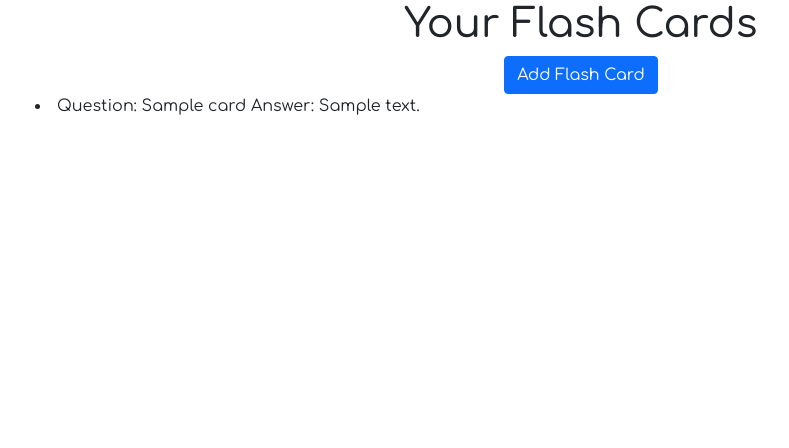
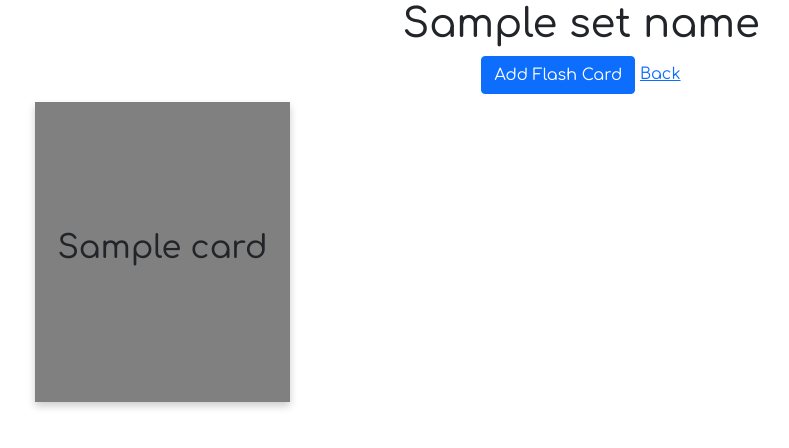
Before and after one commit to manish295/FlaskCards, a Flask app: template templates/flashcards.html in a window 1280 px wide. Shown: the top 448 px of the page, without its empty margins (59-848 px from the left). Run offline with Flask 2, Linux system fonts and the light colour scheme; the template is opened without the code that fills it: most values are stand-ins (such as "Sample title", 1, 10 or a date in 2020); some libraries are stand-ins or nearby versions.

Commit message:
Made flashcards, added "remove set" fuctionality

```diff
--- a/main.py
+++ b/main.py
@@ -36,12 +36,18 @@ def logout():
     session.pop("user_id", None)
     return redirect(url_for("login"))
 
-@app.route("/set/<set_id>")
-def flash_cards(set_id):
+@app.route("/set/<set_id>/<set_name>")
+def flash_cards(set_id, set_name):
+    user_id = session["user_id"]
+    set_list = []
     db = Database()
+    for id in db.get_sets(user_id):
+        set_list.append(id[0])
+    if int(set_id) not in set_list:
+        return redirect(url_for("home"))
     cards = db.get_cards(set_id)
     db.close()
-    return render_template("flashcards.html", cards=cards)
+    return render_template("flashcards.html", cards=cards, set_name=set_name)
 
 
 @app.route("/add-set", methods=["POST", "GET"])
@@ -63,13 +69,24 @@ def add_card():
     data = request.get_json()
     question  = data["question"]
     answer = data["answer"]
-    set_id = int(data["path"][5:])
+    set_id = data["path"][5:]
+    set_id = int(set_id[:set_id.index("/")])
     print(set_id)
     db = Database()
     db.add_card(set_id, question, answer)
     db.close()
     return json.dumps({"question": question, "answer": answer})
 
+@app.route("/delete-set", methods=["POST", "GET"])
+def delete_set():
+    print("Incoming...")
+    print(request.get_json())
+    data = request.get_json()
+    set_id = data["set_id"]
+    db = Database()
+    db.delete_set(int(set_id))
+    db.close()
+    return json.dumps("success")
 
 if __name__ == "__main__":
     app.run(debug=True, host="0.0.0.0")
--- /dev/null
+++ b/static/card.css
@@ -0,0 +1,45 @@
+.flip-card {
+    background-color: transparent;
+    width: 300px;
+    height: 300px;
+    perspective: 1000px;
+  }
+
+  .flip-card-inner {
+    position: relative;
+    width: 100%;
+    height: 100%;
+    text-align: center;
+    transition: transform 0.6s;
+    transform-style: preserve-3d;
+    box-shadow: 0 4px 8px 0 rgba(0,0,0,0.2);
+  }
+
+  .flip-card.is-flipped .flip-card-inner {
+    transform: rotateY(180deg);
+  }
+
+  .flip-card-front, .flip-card-back {
+    position: absolute;
+    width: 100%;
+    height: 100%;
+    -webkit-backface-visibility: hidden;
+    backface-visibility: hidden;
+  }
+
+  .flip-card-front {
+    background-color: #808080;
+    display: flex;
+    align-items: center;
+    justify-content: center;
+
+  }
+
+  .flip-card-back {
+    background-color: #2980b9;
+    color: white;
+    transform: rotateY(180deg);
+    display: flex;
+    align-items: center;
+    justify-content: center;
+  }
--- a/static/flash.js
+++ b/static/flash.js
@@ -6,6 +6,8 @@ $(document).ready(function() {
 
     $('#closeModal').click(function() {
         console.log("modal off");
+        $('#questionField').val('');
+        $('#answerField').val('');
         $('#exampleModal').modal('hide');
     });
 
@@ -18,14 +20,30 @@ $(document).ready(function() {
             alert("Please fill out the fields!");
             return;
         }
+        $('#questionField').val('');
+        $('#answerField').val('');
         postData({"question": question, "answer": answer, "path": path}, function(result) {
             console.log(result);
             var html = `
-                <li>Question: `+ result.question +` Answer: `+ result.answer +`</li>
-            `
-            $('#flashcards').append(html);
+            <div class="col-8 col-lg-4 col-xl-3 d-flex align-self-stretch">
+                <div class="flip-card mt-2">
+                <div class="flip-card-inner">
+                    <div class="flip-card-front">
+                    <h2>`+ question +`</h2>
+                    </div>
+                    <div class="flip-card-back">
+                    <h2>`+ answer + `</h2>
+                    </div>
+                </div>
+                </div>
+            </div>`
+            document.getElementById('cards').insertAdjacentHTML('beforeend', html);
         })
         $('#exampleModal').modal('hide');
+    });
+
+    $("body").on("click", '.flip-card', function() {
+        $(this).toggleClass('is-flipped');
     });
 
 });
--- a/templates/flashcards.html
+++ b/templates/flashcards.html
@@ -5,13 +5,14 @@
 <html>
     <script src="https://cdnjs.cloudflare.com/ajax/libs/jquery/3.3.1/jquery.min.js"></script>
     <script src="{{ url_for('static', filename='flash.js')}}"></script>
+    <link rel="stylesheet" href="{{ url_for('static', filename='card.css')}}"/>
     <title>Flash Cards</title>
     <body>
         <section class="jumbotron text-center">
             <div class="container">
-                <h1 class="jumbotron-heading">Your Flash Cards</h1>
+                <h1 class="jumbotron-heading">{{set_name}}</h1>
                 <button type="button" id="addCardBtn" class="btn btn-primary">Add Flash Card</button>
-
+                <a href="/">Back</a>
                 <div class="modal fade" id="exampleModal" tabindex="-1" role="dialog" aria-labelledby="exampleModalLabel" aria-hidden="true">
                     <div class="modal-dialog" role="document">
                       <div class="modal-content">
@@ -23,7 +24,7 @@
                         </div>
                         <div class="modal-footer">
                           <button type="button" id="closeModal" class="btn btn-secondary" data-dismiss="modal">Close</button>
-                          <button type="button" id="saveChanges" class="btn btn-primary">Save changes</button>
+                          <button type="button" id="saveChanges" class="btn btn-primary">Add Card</button>
                         </div>
                       </div>
                     </div>
@@ -31,9 +32,21 @@
             </div>
         </section>
         <div class="container" id="flashcards">
-            {% if cards != None %}
+          <div class="row align-items-center" id="cards">
+              {% if cards != None %}
                 {% for question, answer in cards %}
-                    <li>Question: {{question}} Answer: {{answer}}</li>
+                  <div class="col-8 col-lg-4 col-xl-3 d-flex align-self-stretch">
+                    <div class="flip-card mt-2">
+                      <div class="flip-card-inner">
+                        <div class="flip-card-front">
+                          <h2>{{question}}</h2>
+                        </div>
+                        <div class="flip-card-back">
+                          <h2>{{answer}}</h2>
+                        </div>
+                      </div>
+                    </div>
+                  </div>
                 {% endfor %}
              {% endif %}
         </div>
--- a/templates/home.html
+++ b/templates/home.html
@@ -19,7 +19,8 @@
                         <div class="card" style="width: 18rem;">
                             <div class="card-body">
                                 <h5 class="card-title">{{name}}</h5>
-                                <a href="/set/{{id}}" class="card-link">Go to Set</a>
+                                <a href="/set/{{id}}/{{name}}" class="card-link">Go to Set</a>
+                                <button type="button" id="deleteSetBtn" class="btn btn-danger">Delete Set</button>
                             </div>
                         </div>
                     </div>
```
Also changed, not shown: database.py (+8 -0 lines), static/index.js (+23 -4 lines).
